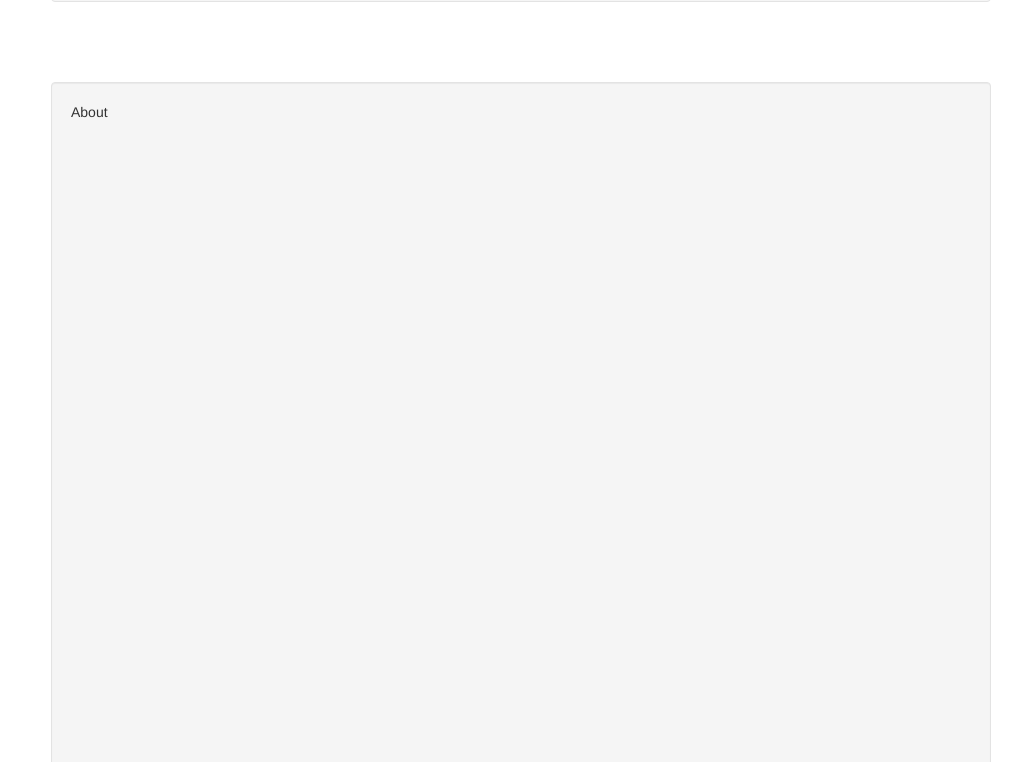
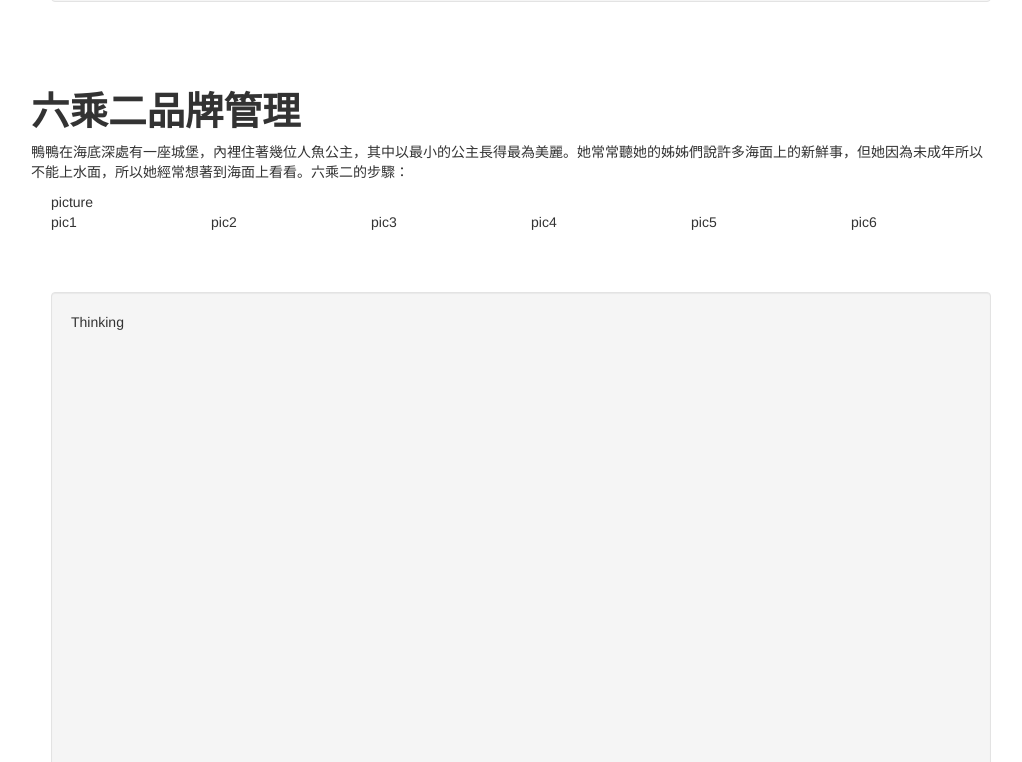
Before and after one commit to waitingkuo/6x2, a plain HTML site: page public/index.html in a window 1280 px wide. Shown: the part 1398-2160 px from the top of the page, without its empty margins (119-1141 px from the left). Drawn offline with Linux system fonts and the light colour scheme.

```diff
--- a/public/index.html
+++ b/public/index.html
@@ -52,7 +52,6 @@
   <!-- Top Nav Bar - End -->
 
   <div class="container">
-    <div class="row-fluid">
 
     <section id="home">
       <div class="well">
@@ -60,10 +59,50 @@
       </div>
     </section>
 
+    <!-- About -->
     <section id="about">
-        <div class="well">
-          About
+      <!-- Content - Top -->
+      <div class="row">
+        <h1>六乘二品牌管理</h1>
+        <p>鴨鴨在海底深處有一座城堡，內裡住著幾位人魚公主，其中以最小的公主長得最為美麗。她常常聽她的姊姊們說許多海面上的新鮮事，但她因為未成年所以不能上水面，所以她經常想著到海面上看看。六乘二的步驟：
+        </p>
       </div>
+
+      <!-- Content - Mid -->
+      <div class="row">
+
+        <div class="span7">
+          picture
+        </div>
+
+        <div class="span5">
+
+        </div>
+
+      </div>
+
+      <!-- Content - Mid -->
+      <div class="row">
+        <div class="span2">
+          pic1
+        </div>
+        <div class="span2">
+          pic2
+        </div>
+        <div class="span2">
+          pic3
+        </div>
+        <div class="span2">
+          pic4
+        </div>
+        <div class="span2">
+          pic5
+        </div>
+        <div class="span2">
+          pic6
+        </div>
+      </div>
+
     </section>
 
     <section id="thinking">
@@ -78,6 +117,8 @@
       </div>
     </section>
 
+
+    <!-- Contact -->
     <section id="contact">
 
       <!-- Contact Information - Begin -->
@@ -114,7 +155,7 @@
       </div>
       <!-- Contact Information - End -->
 
-        <!-- Map - End -->
+      <!-- Map - Begin -->
       <div class="row">
         <img src="images/map.png"></img>
       </div>
@@ -151,7 +192,6 @@
 
     </div>
 
-  </div>
 
   <footer>
     10595 台北市松山區敦化北路207號13F-2 | mail@6x2brand.com | (T) 886 2 2718 7889 | (F) 886 2 2718 7829  © Copyright 2013 6x2 Brand Management
```
Also changed, not shown: 3 other files. Lines whose indentation alone changed are shown as unchanged.
